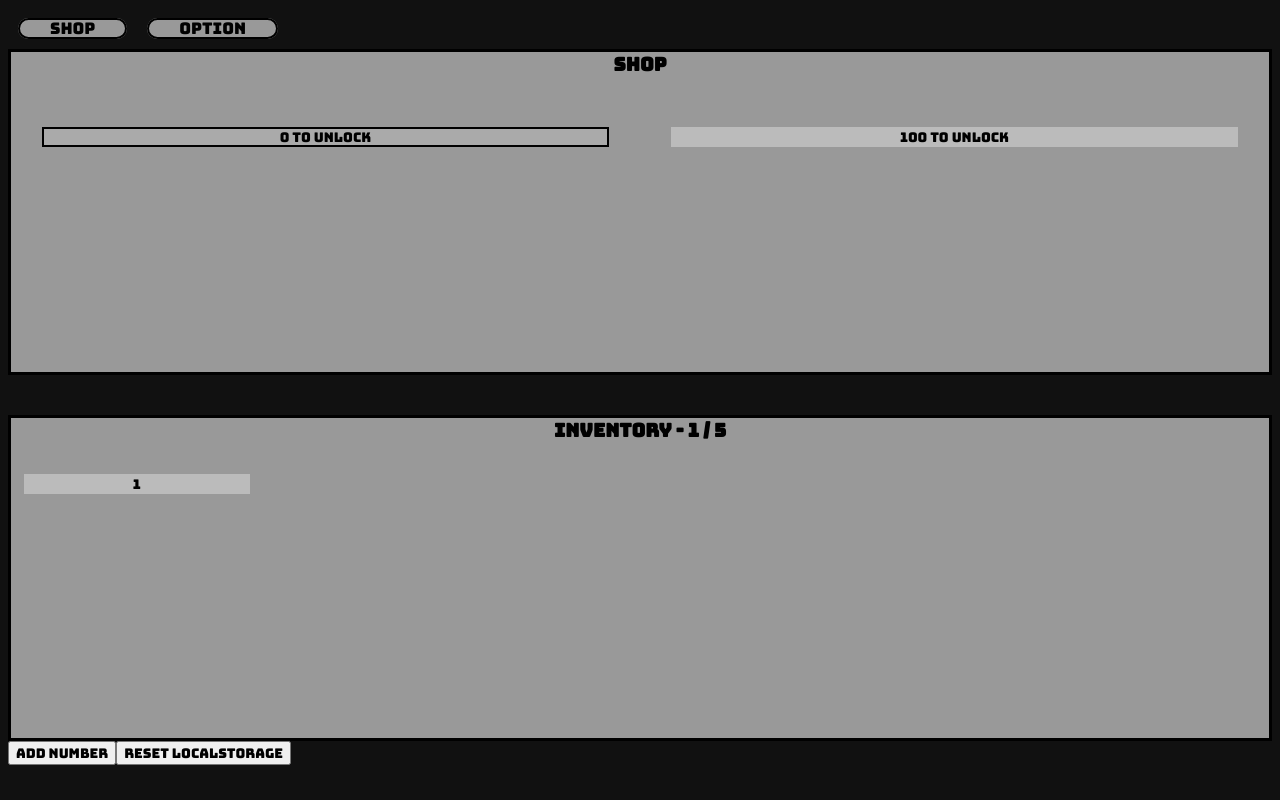
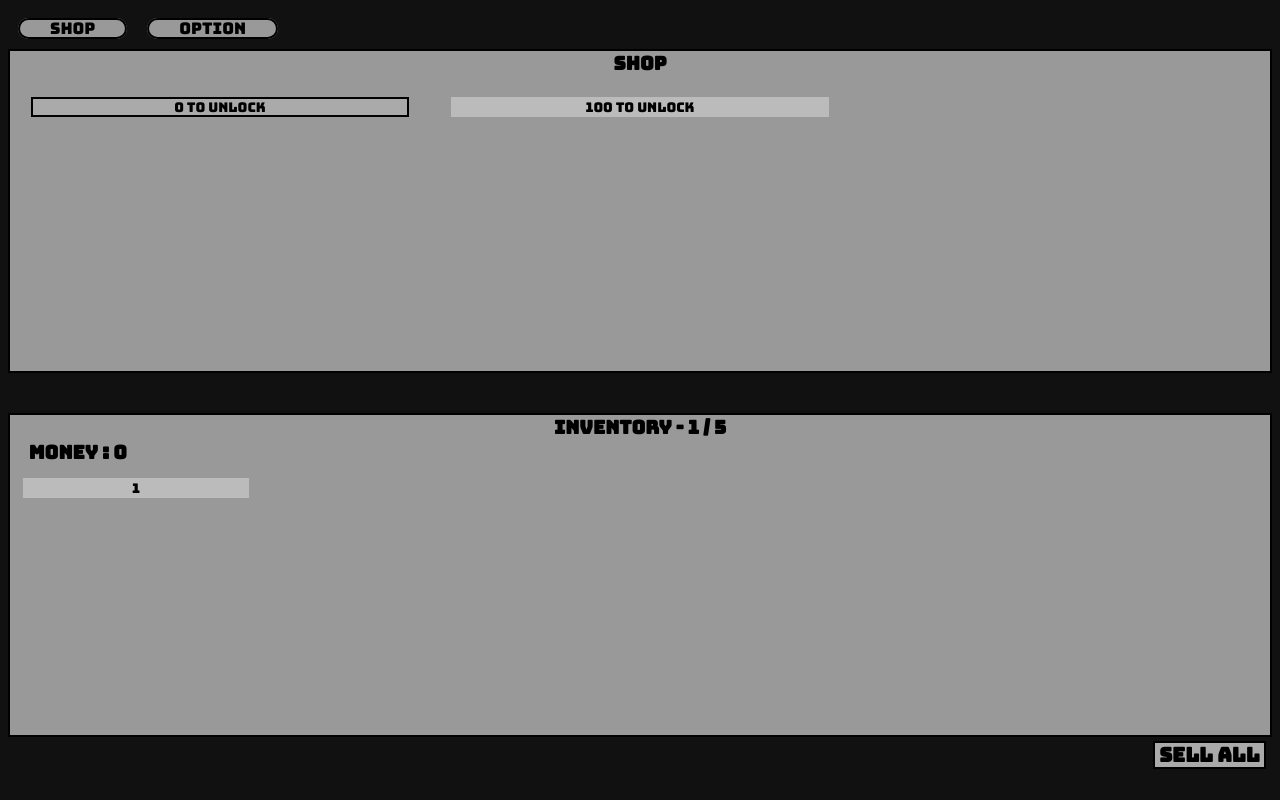
Before and after one commit to bu-gye-jeong/not-a-merge-game, a React (Create React App) app: page / in a window 1280 px wide. Built offline with nearby package versions, Linux system fonts and the light colour scheme.

Commit message:
added money displayer, sell button, and shop cost

```diff
--- a/src/App.tsx
+++ b/src/Game.tsx
@@ -1,20 +1,23 @@
 import React, { useState } from "react";
 import { tabs } from "./constants/tabs";
 import { Inventory } from "./containers/inventory";
-import { addNumber } from "./slices/saveSlice";
-import { useAppDispatch } from "./utils/hooks";
+import { removeNumberByIndex, addMoney } from "./slices/saveSlice";
+import { useAppDispatch, useAppSelector } from "./utils/hooks";
 
-function App() {
+function Game() {
   const dispatch = useAppDispatch();
 
   const [curTab, setTab] = useState(0);
 
-  const handleAddNumber = () => {
-    dispatch(addNumber(Math.floor(Math.random() * 20)));
-  };
+  const inv = useAppSelector((state) => state.save.inventory);
 
-  const clearLocalStorage = () => {
-    localStorage.removeItem("notAMergeGame");
+  const handleSellAll = () => {
+    let money = 0;
+    for (let i = inv.length - 1; i > 0; i--) {
+      money += inv[i];
+      dispatch(removeNumberByIndex(i));
+    }
+    dispatch(addMoney(money));
   };
 
   const tabNavs = (
@@ -34,10 +37,13 @@ function App() {
       {tabNavs}
       <Abc />
       <Inventory />
-      <button onClick={handleAddNumber}>add number</button>
-      <button onClick={clearLocalStorage}>reset localStorage</button>
+      <div id="bottomBar">
+        <button onClick={handleSellAll}>
+          <h2>Sell All</h2>
+        </button>
+      </div>
     </div>
   );
 }
 
-export default App;
+export default Game;
--- a/src/components/shopItem.tsx
+++ b/src/components/shopItem.tsx
@@ -17,11 +17,13 @@ export const ShopItem = ({
   return (
     <button
       className={`shopItem
-            ${isOpen ? "unlocked" : "locked"}
             ${isClicked ? "clicked" : ""}
             ${cannotClick ? "cannotClick" : ""}`}
       onClick={onClick}>
-      {isOpen ? content.exp : content.price + " to unlock"}
+      {isOpen ? <span className="exp">{content.exp}</span> : ""}
+      {isOpen
+        ? " - Cost : " + content.price
+        : content.unlockPrice + " to unlock"}
     </button>
   );
 };
--- a/src/constants/shopContents.tsx
+++ b/src/constants/shopContents.tsx
@@ -4,6 +4,7 @@ export interface IShopContent {
   paramCount: number;
   exp: string;
   calc(...num: number[]): number;
+  unlockPrice: number;
   price: number;
 }
 
@@ -12,12 +13,14 @@ export const shopContents: IShopContent[] = [
     paramCount: 1,
     exp: "x+1",
     calc: (num) => num + 1,
+    unlockPrice: 0,
     price: 0,
   },
   {
     paramCount: 1,
     exp: "2x",
     calc: (num) => num * 2,
-    price: 100,
+    unlockPrice: 100,
+    price: 10,
   },
 ];
--- a/src/containers/inventory.tsx
+++ b/src/containers/inventory.tsx
@@ -11,6 +11,7 @@ export const Inventory = () => {
   const invMax = useAppSelector((state) => state.save.invMax);
   const clickedShop = useAppSelector((state) => state.save.clickedShop);
   const clickedNumber = useAppSelector((state) => state.save.clickedNumber);
+  const money = useAppSelector((state) => state.save.money);
 
   const handleClick = (index: number) => {
     if (
@@ -33,6 +34,7 @@ export const Inventory = () => {
       <h3 className="title">
         Inventory - {inventory.length} / {invMax}
       </h3>
+      <h3 id="resourceDisplayer">Money : {money}</h3>
       <div id="invItems">
         {inventory.map((item, index) => {
           return (
--- a/src/containers/shop.tsx
+++ b/src/containers/shop.tsx
@@ -13,9 +13,12 @@ export const Shop = () => {
 
   function handleClick(index: number) {
     if (isBought[index]) {
+      const price = shopContents[index].price;
+      if (price > money) return;
+      dispatch(addMoney(-price));
       dispatch(clickShop(index));
     } else {
-      const price = shopContents[index].price;
+      const price = shopContents[index].unlockPrice;
       if (price > money) return;
       dispatch(addMoney(-price));
       dispatch(buyOrSellShopItem(index));
@@ -32,7 +35,9 @@ export const Shop = () => {
             isClicked={index === clickedShop}
             onClick={() => handleClick(index)}
             cannotClick={
-              clickedShop !== undefined || shopContents[index].price > money
+              clickedShop !== undefined ||
+              (isBought[index] && shopContents[index].price > money) ||
+              (!isBought[index] && shopContents[index].unlockPrice > money)
             }
             key={index}></ShopItem>
         );
--- a/src/index.css
+++ b/src/index.css
@@ -11,6 +11,10 @@
 
 body {
   background-color: #111;
+}
+
+:is(h1, h2, h3, h4, h5, h6) {
+  margin: 0;
 }
 
 .tabNav {
@@ -36,14 +40,13 @@ body {
 
 .tab {
   height: 40vh;
-  border-style: solid;
+  border: 2px solid;
   background-color: #999;
   overflow: auto;
 }
 
-.tab button {
+button {
   display: inline-block;
-  margin: 5%;
   border: 0;
   background-color: #bbb;
   text-align: center;
@@ -53,17 +56,16 @@ body {
 .title {
   text-align: center;
   position: sticky;
-  margin-top: 0;
   flex-basis: 100%;
 }
 
-.tab button:not(:hover):not(.cannotClick) {
+button:not(:hover):not(.cannotClick) {
   transition-duration: 0.2s;
   background-color: #aaa;
   box-shadow: 0 0 0 2px #000 inset;
 }
 
-.tab button:hover:not(.cannotClick) {
+button:hover:not(.cannotClick) {
   transition-duration: 0.3s;
   background-color: #777;
   cursor: pointer;
@@ -71,10 +73,14 @@ body {
 
 #shopItems {
   display: grid;
-  grid-template-columns: 50% 50%;
+  grid-template-columns: repeat(3, 33.33333%);
 }
 
-.shopItem.unlocked {
+.shopItem {
+  margin: 5%;
+}
+
+.exp {
   font-family: "NeoEular", Bungee;
   font-size: 1.5em;
 }
@@ -87,7 +93,21 @@ body {
   margin-top: 5vh;
 }
 
+#resourceDisplayer {
+  margin-left: 1em;
+}
+
 #invItems {
   display: grid;
-  grid-template-columns: 20% 20% 20% 20% 20%;
+  grid-template-columns: repeat(5, 20%);
 }
+
+.invItem {
+  margin: 5%;
+}
+
+#bottomBar {
+  text-align: right;
+  margin-right: 0.5vw;
+  margin-top: 0.5vh;
+}
--- a/src/index.tsx
+++ b/src/index.tsx
@@ -1,14 +1,14 @@
 import React from "react";
 import ReactDOM from "react-dom";
 import "./index.css";
-import App from "./App";
+import Game from "./Game";
 import { Provider } from "react-redux";
 import store from "./store";
 
 ReactDOM.render(
   <React.StrictMode>
     <Provider store={store}>
-      <App />
+      <Game />
     </Provider>
   </React.StrictMode>,
   document.getElementById("root")
```
